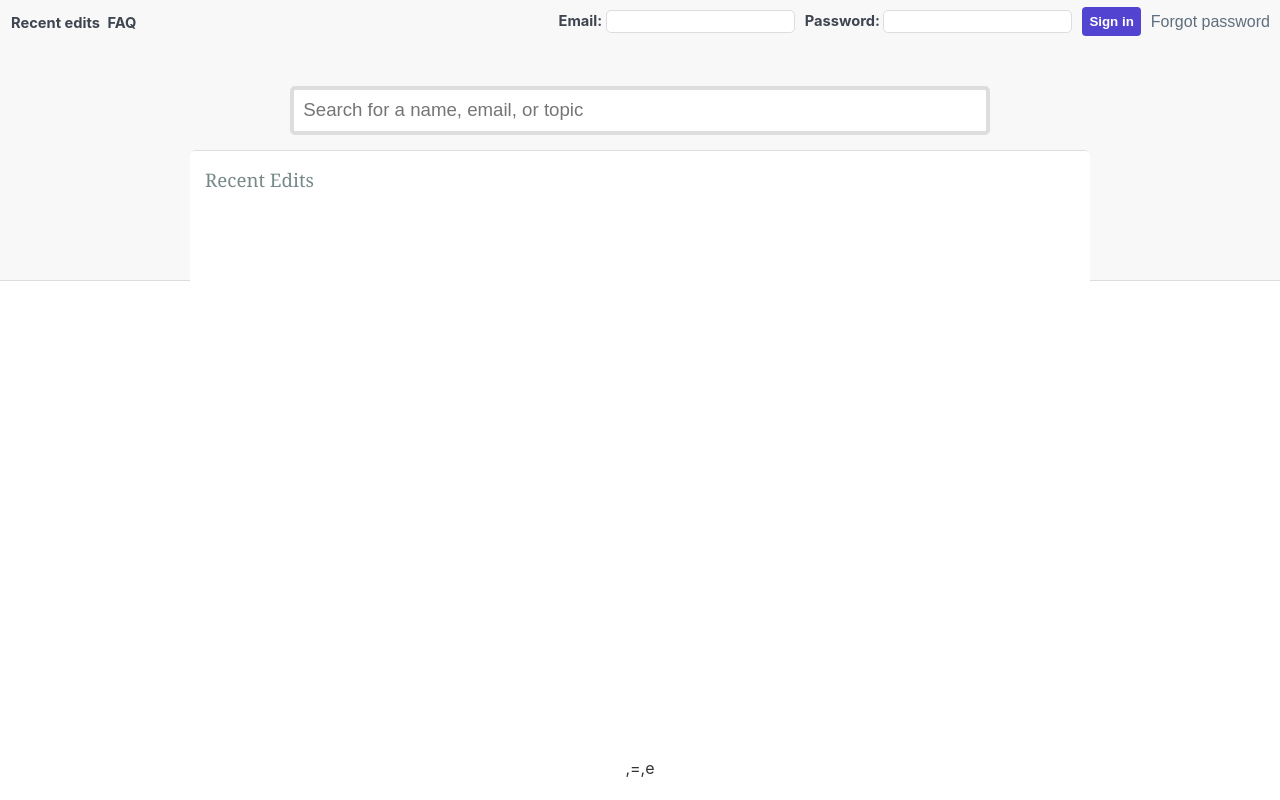
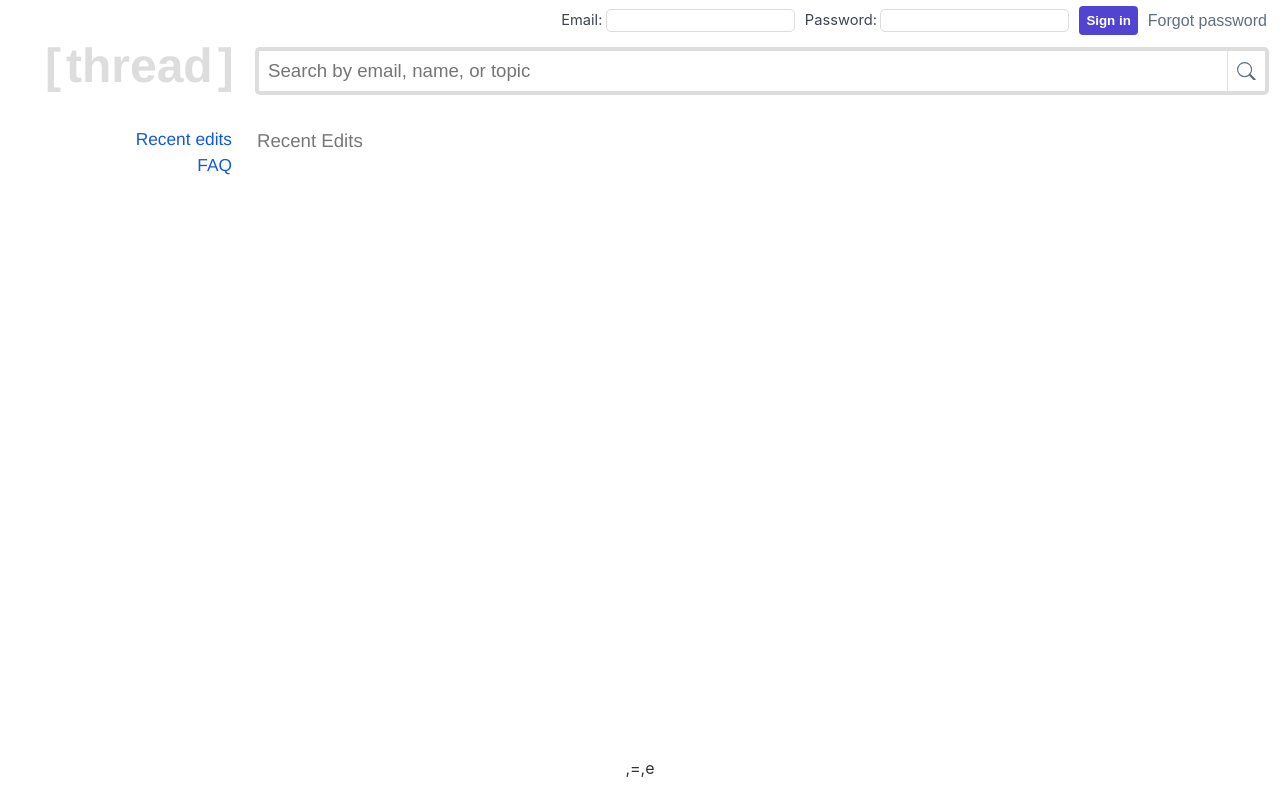
Before and after one commit to agajews/thread-wiki, a Flask app: page /recent/ in a window 1280 px wide. Run offline with Flask 2, Linux system fonts and the light colour scheme; data that the repository does not hold is empty; some libraries are stand-ins or nearby versions.

Commit message:
somewhat nicer layouyt

```diff
--- a/server/templates/base-page.html
+++ b/server/templates/base-page.html
@@ -14,16 +14,30 @@
   {% endblock %}
 
   <body>
-    <div class="header-background"></div>
     {% include "modules/navbar.html" %}
 
     <!-- <div class="asterisk">✽</div> -->
 
-    <div class="content-border"></div>
+    <div class="precontent">
+      {% block precontent %}
+      {% endblock %}
+    </div>
+
     <div id="content">
-      <!-- <div class="separator"></div> -->
-      {% block content %}
-      {% endblock %}
+
+      <div class="sidebar">
+        {% if g.user != None %}
+          <a href="{{ url_for('bookmarks') }}">Bookmarks</a>
+          <a href="{{ url_for('page', title=g.user.email) }}">Your page</a>
+        {% endif %}
+        <a href="{{ url_for('recent') }}">Recent edits</a>
+        <a href="{{ url_for('page', title='FAQ') }}">FAQ</a>
+      </div>
+
+      <div class="content-body">
+        {% block content %}
+        {% endblock %}
+      </div>
     </div>
 
     <div id="footer">
--- a/server/templates/modules/navbar.html
+++ b/server/templates/modules/navbar.html
@@ -15,21 +15,17 @@
 {% endif %}
 
 <header>
-  <div class="header-top">
-    <span class="header-links">
-      <!-- <span class="emoticon">:3</span> -->
-      {% if g.user != None %}
-        <a href="{{ url_for('bookmarks') }}">Bookmarks</a>
-        <a href="{{ url_for('page', title=g.user.email) }}">Your page</a>
-      {% endif %}
-      <a href="{{ url_for('recent') }}">Recent edits</a>
-      <a href="{{ url_for('page', title='FAQ') }}">FAQ</a>
-    </span>
-
+  <div class="login-wrapper">
     {% if not hide_header_login %}
       {% include 'modules/login.html' %}
     {% endif %}
   </div>
 
-  {% include 'modules/search.html' %}
+  <div class="logosearch">
+    <span class="logo">thread</span>
+    {% include 'modules/search.html' %}
+  </div>
+
+  </div>
+
 </header>
--- a/server/templates/modules/search.html
+++ b/server/templates/modules/search.html
@@ -1,3 +1,9 @@
 <form id="search-form" onsubmit="search(event)">
-  <input type="text" name="query" id="query" placeholder="Search for a name, email, or topic">
+  <input type="text" name="query" id="query" placeholder="Search by email, name, or topic">
+  <button type="submit">
+    <svg class="bi bi-search" width="1em" height="1em" viewBox="0 0 16 16" fill="currentColor" xmlns="http://www.w3.org/2000/svg">
+      <path fill-rule="evenodd" d="M10.442 10.442a1 1 0 0 1 1.415 0l3.85 3.85a1 1 0 0 1-1.414 1.415l-3.85-3.85a1 1 0 0 1 0-1.415z"/>
+      <path fill-rule="evenodd" d="M6.5 12a5.5 5.5 0 1 0 0-11 5.5 5.5 0 0 0 0 11zM13 6.5a6.5 6.5 0 1 1-13 0 6.5 6.5 0 0 1 13 0z"/>
+  </svg>
+  </button>
 </form>
--- a/server/templates/recent.html
+++ b/server/templates/recent.html
@@ -4,10 +4,13 @@
   {% include 'diff-styles.html' %}
 {% endblock %}
 
+{% block precontent %}
+{% endblock %}
+
+
 {% block content %}
   <div class="recent">
-    <h1>Recent Edits</h1>
-
+    <div class="page-heading">Recent Edits</div>
     {% from 'page-utils.html' import moment_from_now %}
     {% for i, page in enumerate(pages) %}
       {% if isinstance(page, UserPage) %}
--- a/server/templates/styles.html
+++ b/server/templates/styles.html
@@ -8,6 +8,7 @@
 
   body {
     font-family: Georgia, Cambria, "Times New Roman", Times, serif;
+    font-family: "Helvetica Neue", Helvetica, Arial, "Source Han Sans", "源ノ角ゴシック", "Hiragino Sans", "HiraKakuProN-W3", "Hiragino Kaku Gothic ProN W3", "Hiragino Kaku Gothic ProN", "ヒラギノ角ゴ ProN W3", "Noto Sans", "Noto Sans CJK JP", "メイリオ", Meiryo, "游ゴシック", YuGothic, "ＭＳ Ｐゴシック", "MS PGothic", "ＭＳ ゴシック", "MS Gothic", sans-serif;
     color: #333;
     line-height: 1.5;
     margin: 0;
@@ -18,6 +19,8 @@
     /* background-image: linear-gradient(-180deg, rgb(246, 247, 248), white);
     background-size: 100% 200px;
     background-repeat: no-repeat; */
+
+    /* background-color: rgb(248, 248, 248); */
   }
 
   .header-background {
@@ -41,26 +44,76 @@
   }
 
   #content {
-    margin: 0 auto;
+    /* margin: 0 auto; */
     padding: 15px;
     padding-top: 15px;
     padding-bottom: 30px;
     box-sizing: border-box;
     flex-grow: 1;
     display: flex;
-    flex-direction: column;
-    width: 70%;
-    max-width: 1300px;
-    align-items: flex-start;
+    /* width: 70%;
+    max-width: 1300px; */
 
     background-color: white;
     border-radius: 5px;
 
-    margin-top: 20px;
+    margin-top: 0px;
     border-radius: 5px;
+    /* border-top: solid 1px #DDD; */
 
     /* box-shadow: 0px 0px 15px 0px rgba(0, 0, 0, 0.1);
     border-radius: 5px; */
+  }
+
+  .sidebar {
+    flex-basis: 242px;
+    flex-shrink: 0;
+    flex-grow: 0;
+    padding-right: 25px;
+    box-sizing: border-box;
+  }
+
+  .sidebar a {
+    display: block;
+    text-align: right;
+    font-size: 13pt;
+  }
+
+  .content-body {
+    flex-grow: 1;
+  }
+
+  .logo {
+    font-size: 36pt;
+    color: #DDD;
+    font-weight: bold;
+    font-family: "Helvetica Neue", Helvetica, Arial, "Source Han Sans", "源ノ角ゴシック", "Hiragino Sans", "HiraKakuProN-W3", "Hiragino Kaku Gothic ProN W3", "Hiragino Kaku Gothic ProN", "ヒラギノ角ゴ ProN W3", "Noto Sans", "Noto Sans CJK JP", "メイリオ", Meiryo, "游ゴシック", YuGothic, "ＭＳ Ｐゴシック", "MS PGothic", "ＭＳ ゴシック", "MS Gothic", sans-serif;
+    position: relative;
+    top: -5px;
+    margin-right: 15px;
+    margin-left: 40px;
+  }
+
+  .logo:before {
+    content: '[';
+    margin-right: 5px;
+  }
+
+  .logo:after {
+    content: ']';
+    margin-left: 5px;
+  }
+
+  .logologin {
+    display: flex;
+  }
+
+  .logosearch {
+    display: flex;
+    width: 100%;
+    /* max-width: 1300px; */
+    margin: 0 auto;
+    margin-top: 0px;
   }
 
   .separator {
@@ -74,10 +127,11 @@
     font-weight: normal;
     margin-bottom: 5px;
     color: black;
+    font-family: Georgia, Cambria, "Times New Roman", Times, serif;
   }
 
   h1 {
-    margin-top: 0;
+    margin-top: -5px;
   }
 
   h1 span[contenteditable="true"] {
@@ -118,10 +172,10 @@
     margin-top: 15px;
   }
 
-  .recent h1 {
+  .page-heading {
     margin-bottom: 10px;
     font-size: 14pt;
-    color: #788;
+    color: #777;
   }
 
   .recent {
@@ -206,12 +260,14 @@
     /* background-color: rgb(251, 251, 251);
     border-bottom: 1px solid #DEDEDE;
     padding-bottom: 15px; */
+    /* background-color: rgb(248, 248, 248); */
   }
 
   .header-top {
     display: flex;
     justify-content: flex-start;
     flex-wrap: wrap-reverse;
+    margin-top: -10px;
   }
 
   #footer {
@@ -256,10 +312,15 @@
 
   .login-module {
     margin-bottom: 0px;
-    margin-left: auto;
     padding-left: 6px;
-    margin-right: 5px;
+    margin-right: 8px;
     margin-top: 1px;
+  }
+
+  .login-wrapper {
+    width: 100%;
+    display: flex;
+    justify-content: flex-end;
   }
 
   div.bookmark-updates {
@@ -603,9 +664,34 @@
     box-shadow: inset 0 1px 2px rgba(27,31,35,.075),0 0 0 2px rgba(3,102,214,.3);
   }
 
+  #search-form button[type="submit"] {
+    outline: none;
+    background: white;
+    border: 4px solid #DDD;
+    border-left: 1px solid #DDD;
+    font-size: 14pt;
+    padding: 0.5em;
+    margin: 0;
+    border-top-right-radius: 5px;
+    border-bottom-right-radius: 5px;
+    /* background-color: #DDD; */
+  }
+
+  #search-form button[type="submit"]:hover {
+    background-color: #DDD;
+    text-decoration: none;
+    color: black;
+  }
+
+  .questionmark {
+  }
+
+  .precontent {
+    margin-left: 227px;
+    padding-left: 20px;
+  }
+
   #query {
-    width: 50%;
-    max-width: 1300px;
     text-align: center;
     font-size: 12pt;
     padding: 0.5em;
@@ -634,8 +720,18 @@
     text-align: left;
     padding: 0.5em;
     font-size: 14pt;
-    width: 70%;
 
+    width: 100%;
+
+    margin-top: 0px;
+    margin-bottom: 0px;
+    margin-left: 0px;
+
+    flex-grow: 1;
+
+    border-right: none;
+    border-top-right-radius: 0;
+    border-bottom-right-radius: 0;
   }
 
   #query:hover {
@@ -692,9 +788,13 @@
 
   #search-form {
     margin-bottom: 0px;
-    text-align: center;
+    /* text-align: center; */
     box-sizing: border-box;
     padding: 0 6px;
+    align-self: center;
+    margin-left: 0px;
+    flex-grow: 1;
+    display: flex;
   }
 
   .empty-search {
@@ -869,10 +969,14 @@
     font-size: 20pt;
   }
 
+  #login-form label {
+    font-weight: normal;
+  }
+
   .login-page-form label {
     display: block;
     font-size: 12pt;
-    font-weight: bold;
+    /* font-weight: normal; */
   }
 
   .login-page-form input {
@@ -906,18 +1010,18 @@
 
 
   @media (max-width: 1285.7px) {
-    #content {
+    /* #content {
       width: 100%;
       max-width: 900px;
-    }
+    } */
 
-    #query {
+    /* #query {
       width: 100%;
       max-width: 880px;
 
       width: 80%;
       max-width: 700px;
-    }
+    } */
   }
 
   @media (max-width: 700px) {
```
